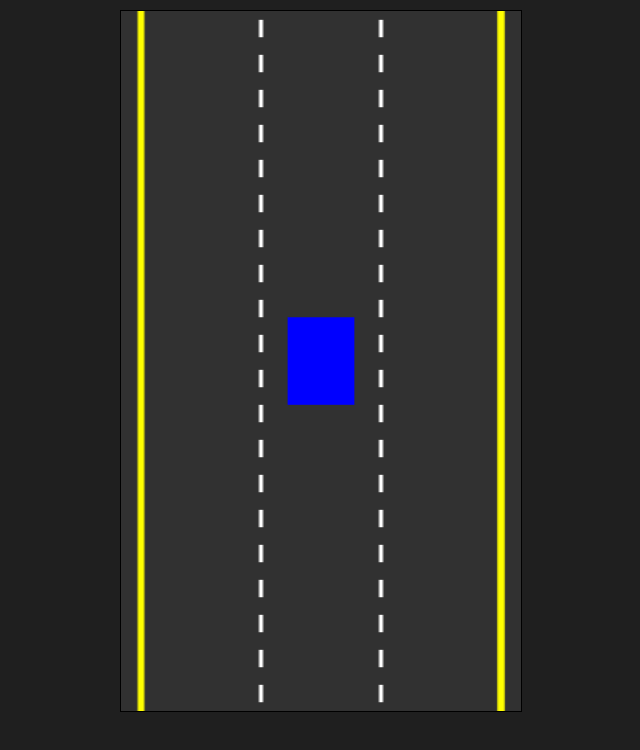
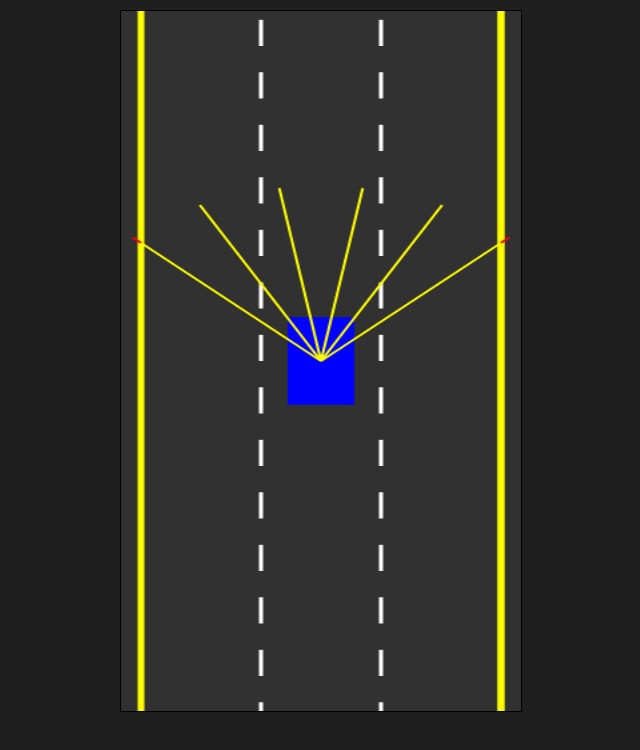
Before and after one commit to 4hund3rbird/SelfdrivingcarSimulator, a plain HTML site: page index.html in a window 1280 px wide. Shown: the whole page, without its empty margins (329-969 px from the left). Drawn offline with Linux system fonts and the light colour scheme.

Commit message:
created the sensor detection mechanism for the car

```diff
--- a/app.js
+++ b/app.js
@@ -1,5 +1,5 @@
 function animate(){
-    car1.update()
+    car1.update(road.borders)
     canvas.height=window.innerHeight;
     ctx.save();
     ctx.translate(0,-car1.y+canvas.height/2)
--- a/car.js
+++ b/car.js
@@ -1,10 +1,13 @@
+
 class Car{
     constructor(x,y,width,height){
         this.x=x;
         this.y=y;
         this.width=width;
         this.height=height;
+
         this.controller=new Controller();
+        this.sensor=new Sensor(this);
 
         this.maxspeed=5;
         this.friction=0.05;
@@ -15,8 +18,13 @@ class Car{
         // this.controls=new Controls()
     };
 
-    update(){
+    update(borders){
         this.#move();
+        this.sensor.update(borders);
+
+    }
+
+    #createpolygons(){
 
     }
 
@@ -76,7 +84,7 @@ class Car{
             -this.height/2,
             this.width,
             this.height);
-
         ctx.restore();
+        this.sensor.draw(ctx);
     };
 }
--- a/index.html
+++ b/index.html
@@ -10,6 +10,7 @@
 
     <canvas id="mycanvas"></canvas>
     <script src="utils.js"></script>
+    <script src="sensor.js"></script>
     <script src="controls.js"></script>
     <script src="road.js"></script>
     <script src="car.js"></script>
--- a/road.js
+++ b/road.js
@@ -39,7 +39,7 @@ class Road{
             if(i>0 && i<this.lane_count){
                 ctx.strokeStyle="white";
                 ctx.lineWidth=3;
-                ctx.setLineDash([20,20]);
+                ctx.setLineDash([30,30]);
             } else{
                 ctx.strokeStyle="yellow";
                 ctx.lineWidth=5;
--- a/sensor.js
+++ b/sensor.js
@@ -0,0 +1,100 @@
+class Sensor{
+    constructor(car){
+        this.car=car;
+        this.rayCount=6;
+        this.rayLength=200;
+        this.raySpread=Math.PI/2;
+
+        this.rays=[];
+        this.readings=[];
+    }
+
+    update(roadBorders){
+        this.#castRays();
+        this.readings=[];
+        for(let i=0;i<this.rays.length;i++){
+            this.readings.push(
+                this.#getReading(this.rays[i],roadBorders)
+            );
+        }
+    }
+
+    #getReading(ray,roadBorders){
+        let touches=[];
+
+        for(let i=0;i<roadBorders.length;i++){
+            const touch=getintersection(
+                ray[0],
+                ray[1],
+                roadBorders[i][0],
+                roadBorders[i][1]
+            );
+            if(touch){
+                touches.push(touch);
+            }
+        }
+
+        if(touches.length==0){
+            return null;
+        }else{
+            const offsets=touches.map(e=>e.offset);
+            const minOffset=Math.min(...offsets);
+            return touches.find(e=>e.offset==minOffset);
+        }
+    }
+
+    #castRays(){
+        this.rays=[];
+        for(let i=0;i<this.rayCount;i++){
+            const rayAngle=lerp(
+                this.raySpread/2,
+                -this.raySpread/2,
+                this.rayCount==1?0.5:i/(this.rayCount-1)
+            )+this.car.angle;
+
+            const start={x:this.car.x, y:this.car.y};
+            const end={
+                x:this.car.x-
+                    Math.sin(rayAngle)*this.rayLength,
+                y:this.car.y-
+                    Math.cos(rayAngle)*this.rayLength
+            };
+            this.rays.push([start,end]);
+        }
+    }
+
+    draw(ctx){
+        for(let i=0;i<this.rayCount;i++){
+            let end=this.rays[i][1];
+            if(this.readings[i]){
+                end=this.readings[i];
+            }
+
+            ctx.beginPath();
+            ctx.lineWidth=2;
+            ctx.strokeStyle="yellow";
+            ctx.moveTo(
+                this.rays[i][0].x,
+                this.rays[i][0].y
+            );
+            ctx.lineTo(
+                end.x,
+                end.y
+            );
+            ctx.stroke();
+
+            ctx.beginPath();
+            ctx.lineWidth=2;
+            ctx.strokeStyle="red";
+            ctx.moveTo(
+                this.rays[i][1].x,
+                this.rays[i][1].y
+            );
+            ctx.lineTo(
+                end.x,
+                end.y
+            );
+            ctx.stroke();
+        }
+    }
+}
--- a/utils.js
+++ b/utils.js
@@ -2,29 +2,22 @@ function lerp(A,B,t){
     return A+(B-A)*t;
 }
 
-function drawDashedLine(ctx, dashLength, dashGap, x1, y1, x2, y2) {
-    const dx = x2 - x1;
-    const dy = y2 - y1;
-    const numDashes = Math.floor(Math.sqrt(dx * dx + dy * dy) / (dashLength + dashGap));
+function getintersection(A,B,C,D){
+  const tTop=(D.x-C.x)*(A.y-C.y)-(D.y-C.y)*(A.x-C.x);
+  const uTop=(C.y-A.y)*(A.x-B.x)-(C.x-A.x)*(A.y-B.y);
+  const bottom=(D.y-C.y)*(B.x-A.x)-(D.x-C.x)*(B.y-A.y);
 
-    const xIncrement = dx / numDashes;
-    const yIncrement = dy / numDashes;
+  if(bottom!=0){
+    const t=tTop/bottom;
+    const u=uTop/bottom;
+    if(t>=0&&t<=1&&u>=0&&u<=1){
+      return{
+        x:lerp(A.x,B.x,t),
+        y:lerp(A.y,B.y,t),
+        offset:t
+      }
+    }
+  }
 
-    let currentX = x1;
-    let currentY = y1;
-
-    ctx.beginPath();
-
-    for (let i = 0; i < numDashes; i++) {
-      if (i % 2 === 0) {
-        ctx.moveTo(currentX, currentY);
-      } else {
-        ctx.lineTo(currentX, currentY);
-      }
-
-      currentX += xIncrement;
-      currentY += yIncrement;
-    }
-
-    ctx.stroke();
-  }
+  return null;
+}
```
